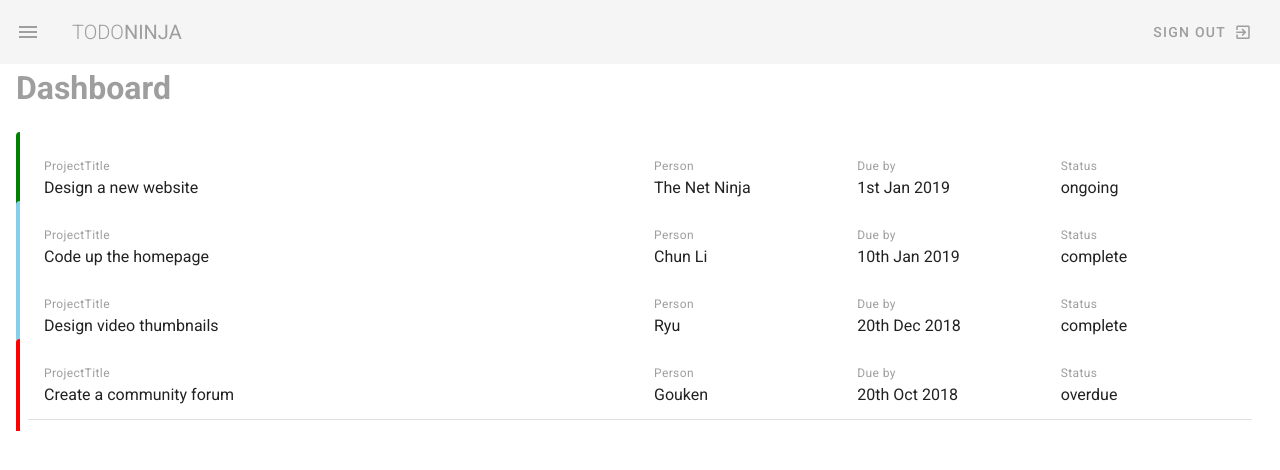
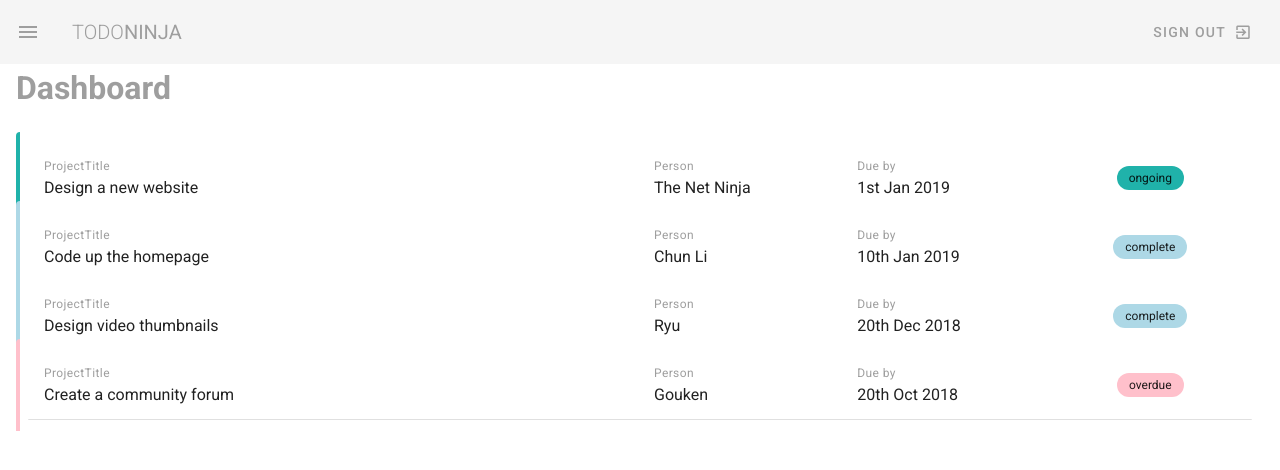
Before and after one commit to git-nori/_tr_vuetify-net-ninja, a Vue app: page / in a window 1280 px wide. Shown: the top 470 px of the page. Built offline with nearby package versions, Linux system fonts and the light colour scheme.

Commit message:
[#16 - Chips]

```diff
--- a/src/views/Dashboard.vue
+++ b/src/views/Dashboard.vue
@@ -20,9 +20,11 @@
             <div class="caption grey--text">Due by</div>
             <div>{{ project.due }}</div>
           </v-col>
-          <v-col sm="4" md="2">
-            <div class="caption grey--text">Status</div>
-            <div>{{ project.status }}</div>
+          <!-- v-col内の要素を上下左右中央に配置 -->
+          <v-col sm="4" md="2" class="d-flex align-center justify-center">
+            <div>
+              <v-chip small :class="`${project.status}`">{{ project.status }}</v-chip>
+            </div>
           </v-col>
         </v-row>
         <!-- rowごとに区切り線を設定 -->
@@ -77,12 +79,23 @@ export default {
 
 <style scoped>
 .project.complete {
-  border-left: 4px solid skyblue;
+  border-left: 4px solid lightblue;
 }
 .project.overdue {
-  border-left: 4px solid red;
+  border-left: 4px solid pink;
 }
 .project.ongoing {
-  border-left: 4px solid green;
+  border-left: 4px solid lightseagreen;
+}
+
+/* .v-chip.${project.status}だとbackgroundが上書きされてしまう */
+.theme--light.v-chip.complete {
+  background: lightblue;
+}
+.theme--light.v-chip.overdue {
+  background: pink;
+}
+.theme--light.v-chip.ongoing {
+  background: lightseagreen;
 }
 </style>
```
